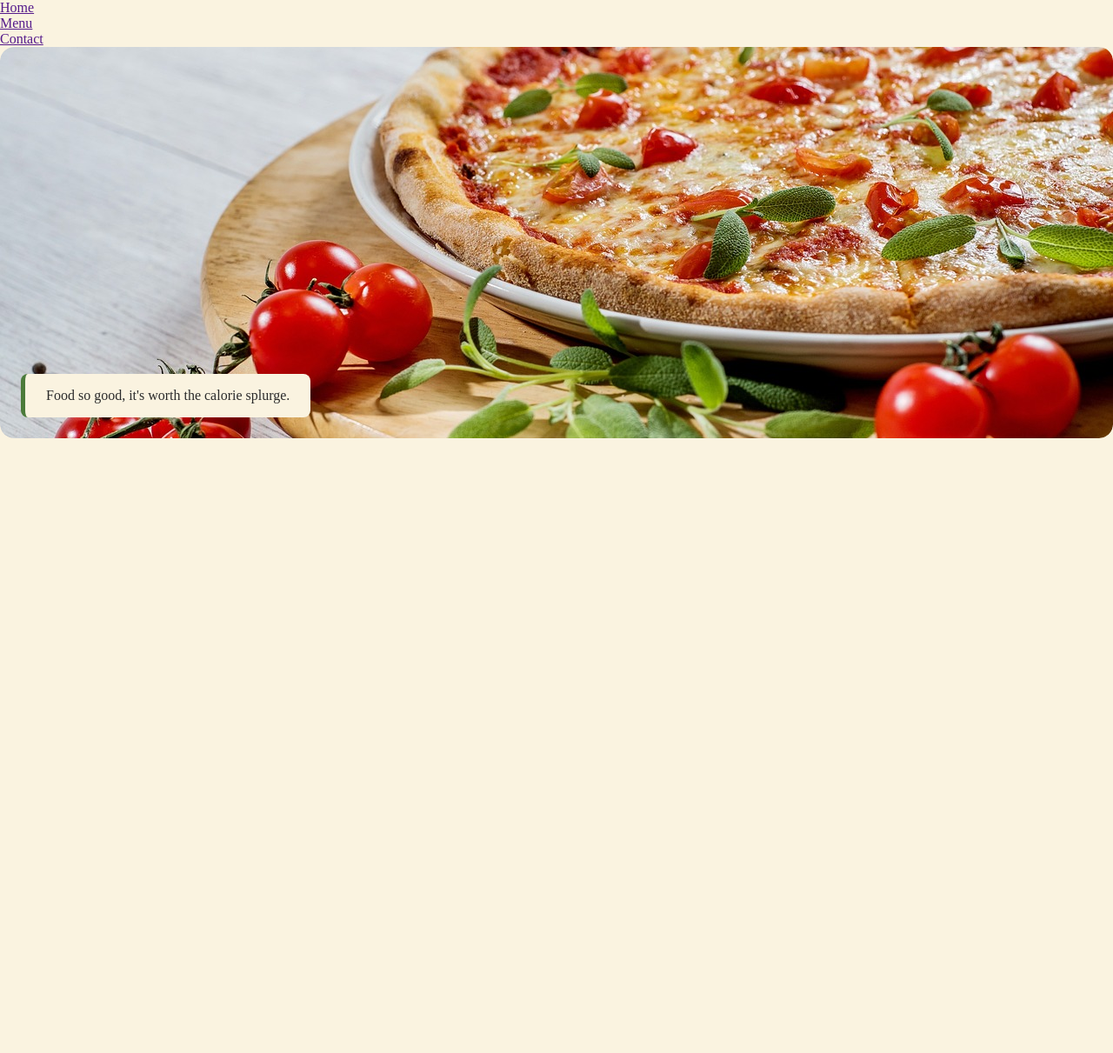
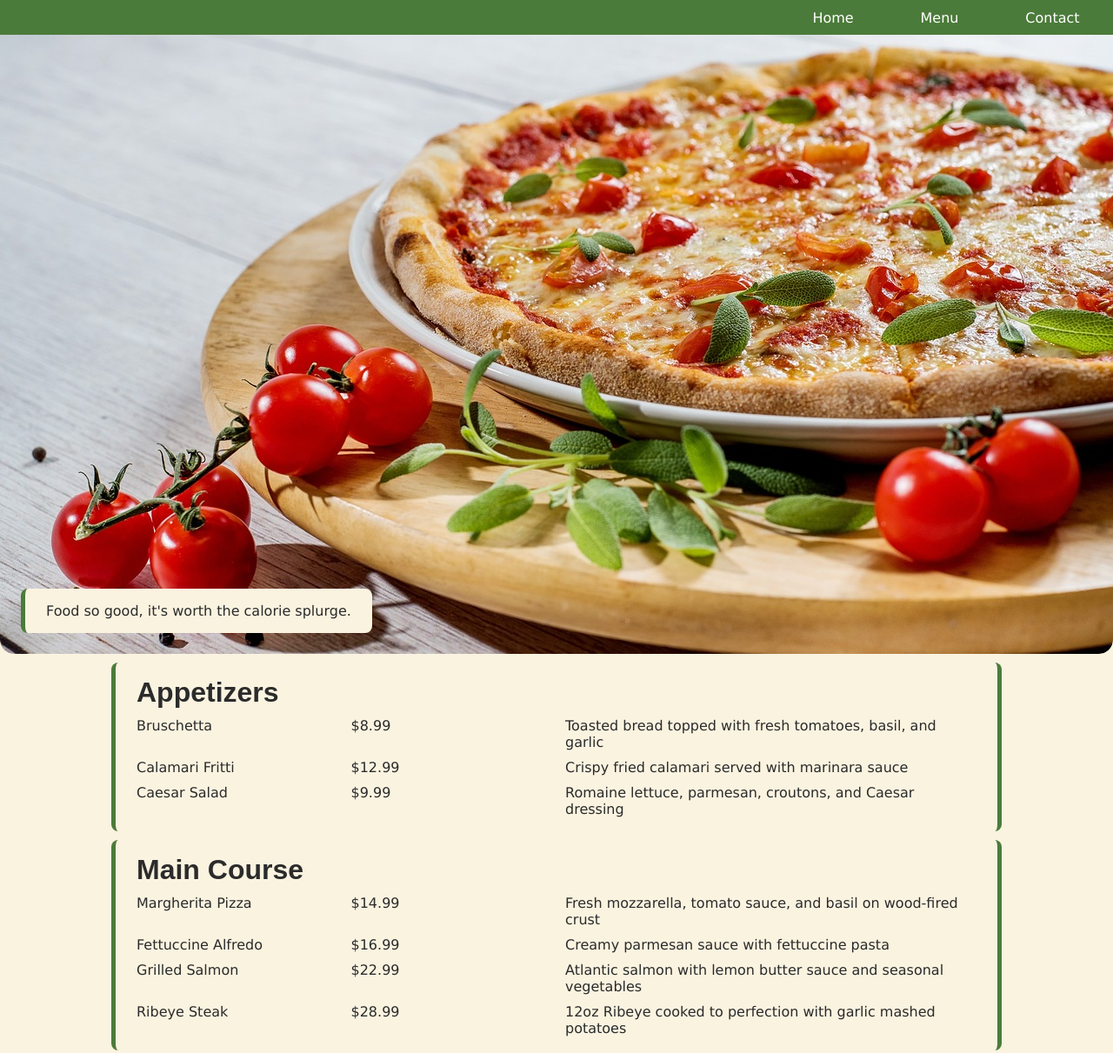
Before and after one commit to Jandel-12/Restaurant-Page, a website built with webpack: page src/index.html in a window 1280 px wide. Shown: the top 1211 px of the page at 87% size. Before the commit the page ends 800 px from the top, so only its background shows below. Built offline with nearby package versions, Linux system fonts and the light colour scheme; files whose address does not match are found by name.

Commit message:
added menu and contact

```diff
--- a/src/index.html
+++ b/src/index.html
@@ -9,8 +9,8 @@
     <header>
         <nav class="nav-bar">
             <ul>
-                <li><a href="">Home</a></li>
-                <li><a href="">Menu</a></li>
+                <li><a href="#slideshow-container">Home</a></li>
+                <li><a href="#menu">Menu</a></li>
                 <li><a href="">Contact</a></li>
             </ul>
         </nav>
--- a/src/index.js
+++ b/src/index.js
@@ -1,13 +1,25 @@
 import createHero from "./hero.js";
 import navHandler from "./nav-handler.js";
 import "./style.css"
+import RestaurantMenu from "./menu.js";
 
 const content = document.getElementById("content");
-content.classList.add("slideshow-container")
+
 
 
 document.addEventListener("DOMContentLoaded", ()=>{
-    content.appendChild(createHero());
+    const heroContent = document.createElement("div");
+    heroContent.appendChild(createHero());
+    heroContent.classList.add("slideshow-container");
+    heroContent.setAttribute('id', 'slideshow-container' );
+    content.appendChild(heroContent);
+
 })
 
 navHandler();
+
+
+document.addEventListener("DOMContentLoaded", ()=>{
+    content.appendChild(RestaurantMenu());
+
+})
--- /dev/null
+++ b/src/menu.js
@@ -0,0 +1,63 @@
+
+
+export default function RestaurantMenu() {
+  const menuData = {
+    Appetizers: [
+      { name: "Bruschetta", price: "$8.99", description: "Toasted bread topped with fresh tomatoes, basil, and garlic" },
+      { name: "Calamari Fritti", price: "$12.99", description: "Crispy fried calamari served with marinara sauce" },
+      { name: "Caesar Salad", price: "$9.99", description: "Romaine lettuce, parmesan, croutons, and Caesar dressing" },
+    ],
+    "Main Course": [
+      { name: "Margherita Pizza", price: "$14.99", description: "Fresh mozzarella, tomato sauce, and basil on wood-fired crust" },
+      { name: "Fettuccine Alfredo", price: "$16.99", description: "Creamy parmesan sauce with fettuccine pasta" },
+      { name: "Grilled Salmon", price: "$22.99", description: "Atlantic salmon with lemon butter sauce and seasonal vegetables" },
+      { name: "Ribeye Steak", price: "$28.99", description: "12oz Ribeye cooked to perfection with garlic mashed potatoes" },
+    ],
+    Desserts: [
+      { name: "Tiramisu", price: "$7.99", description: "Classic Italian dessert with coffee-soaked ladyfingers" },
+      { name: "Chocolate Lava Cake", price: "$8.99", description: "Warm chocolate cake with molten center and vanilla ice cream" },
+      { name: "Panna Cotta", price: "$6.99", description: "Creamy Italian custard with berry compote" },
+    ],
+    Beverages: [
+      { name: "House Wine", price: "$8.00", description: "Red or White" },
+      { name: "Craft Beer", price: "$6.00", description: "Ask your server for today's selection" },
+      { name: "Espresso", price: "$6.00", description: "Rich Italian Espresso" },
+    ],
+  };
+
+  const menuContainer = document.createElement("div");
+  menuContainer.classList.add("menu");
+  menuContainer.setAttribute('id', 'menu')
+
+
+  const createMenuSection = (title, items) => {
+    const section = document.createElement("div");
+    section.classList.add("menu-section");
+
+    section.innerHTML = `
+      <h1>${title}</h1>
+      <div class="line"></div>
+    `;
+
+    items.forEach(({ name, price, description }) => {
+      const item = document.createElement("div");
+      item.classList.add("menu-item");
+      item.innerHTML = `
+        <span class="item-name">${name}</span>
+        <span class="item-price">${price}</span>
+        <span class="item-description">${description}</span>
+      `;
+      section.appendChild(item);
+    });
+
+    return section;
+  };
+
+
+  for (const [category, items] of Object.entries(menuData)) {
+    const section = createMenuSection(category, items);
+    menuContainer.appendChild(section);
+  }
+
+  return menuContainer;
+}
--- a/src/nav-handler.js
+++ b/src/nav-handler.js
@@ -1,16 +1,23 @@
 export default function navHandler() {
-  const nav = document.querySelector(".nav-bar");
+  // nav-handler.js
+document.addEventListener("DOMContentLoaded", () => {
+  const navLinks = document.querySelectorAll('a[href^="#"]');
 
-  nav.addEventListener("click", (e) => {
-    // make sure user clicked a link
-    if (e.target.tagName === "A") {
-      e.preventDefault(); // stop anchor jump
+  navLinks.forEach(link => {
+    link.addEventListener("click", (e) => {
+      e.preventDefault(); // we'll handle scrolling
 
-      console.log("Clicked nav link:", e.target.textContent);
+      const targetId = link.getAttribute("href");
+      const targetEl = document.querySelector(targetId);
 
-      // optional: use dataset attribute to identify which page
-      const page = e.target.dataset.page;
-      console.log("Navigate to:", page);
-    }
+      if (targetEl) {
+        targetEl.scrollIntoView({ behavior: "smooth", block: "start" });
+      } else {
+        // If the element is not yet in DOM, give a helpful message:
+        console.warn(`Target not found for ${targetId}. If created dynamically, ensure it has that id.`);
+      }
+    });
   });
+});
+
 }
--- a/src/style.css
+++ b/src/style.css
@@ -10,6 +10,7 @@
     margin: 0;
     padding: 0;
     box-sizing: border-box;
+    font-family: 'Lucida Sans', 'Lucida Sans Regular', 'Lucida Grande', 'Lucida Sans Unicode', Geneva, Verdana, sans-serif;
 }
 
 body{
@@ -21,7 +22,7 @@ body{
 .slideshow-container {
   position: relative;
   width: 100%;
-  height: 450px;
+  height: 94vh;
   overflow: hidden;
   border-radius: 1rem;
 }
@@ -57,3 +58,63 @@ body{
 .fade {
   animation: fadeEffect 1s ease-in-out;
 }
+
+/* nav bar */
+nav{
+  width: 100%;
+  background-color: var(--color-secondary);
+  color: white;
+  display: flex;
+  justify-content: flex-end;
+  align-items: center;
+  height: 40px;
+  position: fixed;
+  z-index: 1000;
+}
+
+nav ul {
+  display: flex;
+  width: 30%;
+  justify-content: space-around;
+
+}
+
+ul li ,li a{
+  list-style: none;
+  text-decoration: none;
+  color: white;
+  font-family: inherit;
+}
+
+/* Menu */
+.menu h1
+{
+  font-family: Arial, Helvetica, sans-serif;
+}
+
+.menu{
+  display: flex;
+  justify-content: center;
+  flex-direction: column;
+  width: 80%;
+  margin: 0 auto;
+}
+
+.menu-section{
+  color: var(--color-text);
+  background-color: var(--color-background);
+  border-left: 5px solid var(--color-secondary);
+  border-right: 5px solid var(--color-secondary);
+  padding: 1rem 1.5rem;
+  border-radius: 0.5rem;
+  font-size: 1rem;
+  margin-top: 10px;
+}
+
+.menu-item
+{
+  display: grid;
+  grid-template-columns: 1fr 1fr 2fr;
+  gap: 10px;
+  margin-top: 10px;
+}
```
Also changed, not shown: src/contact.js (added).
